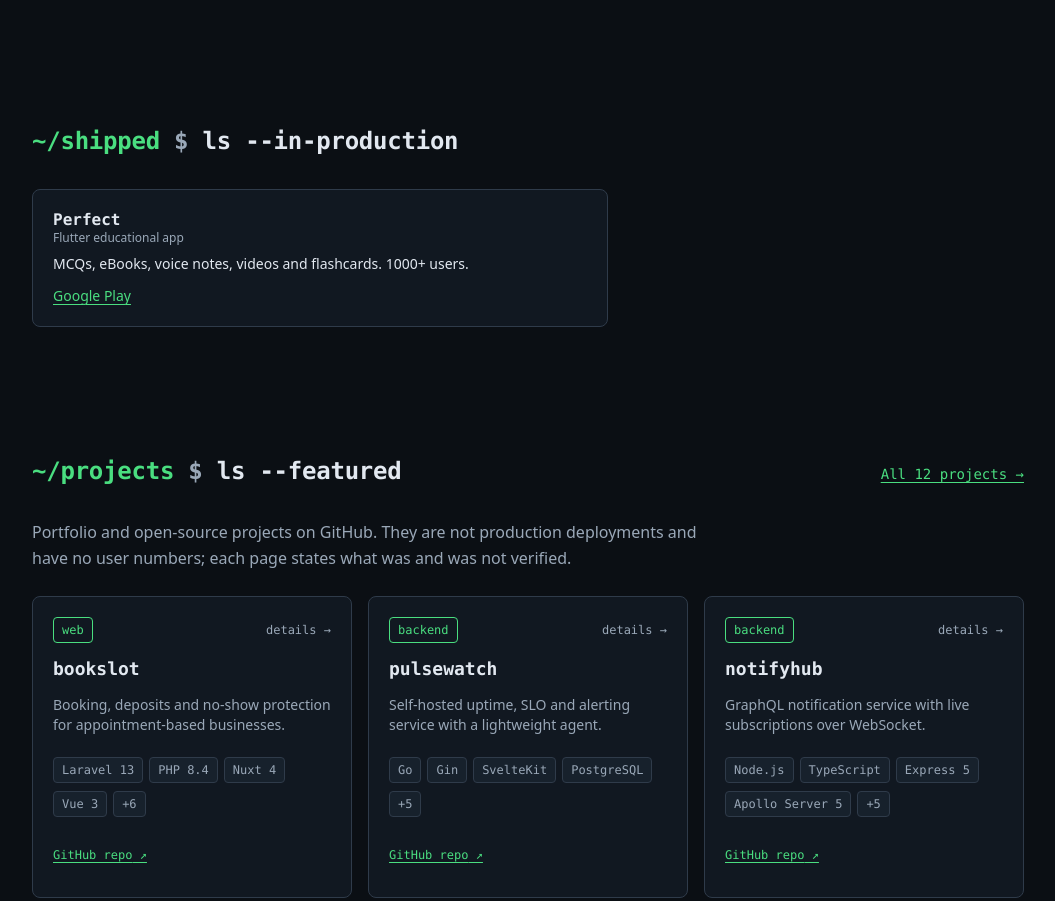
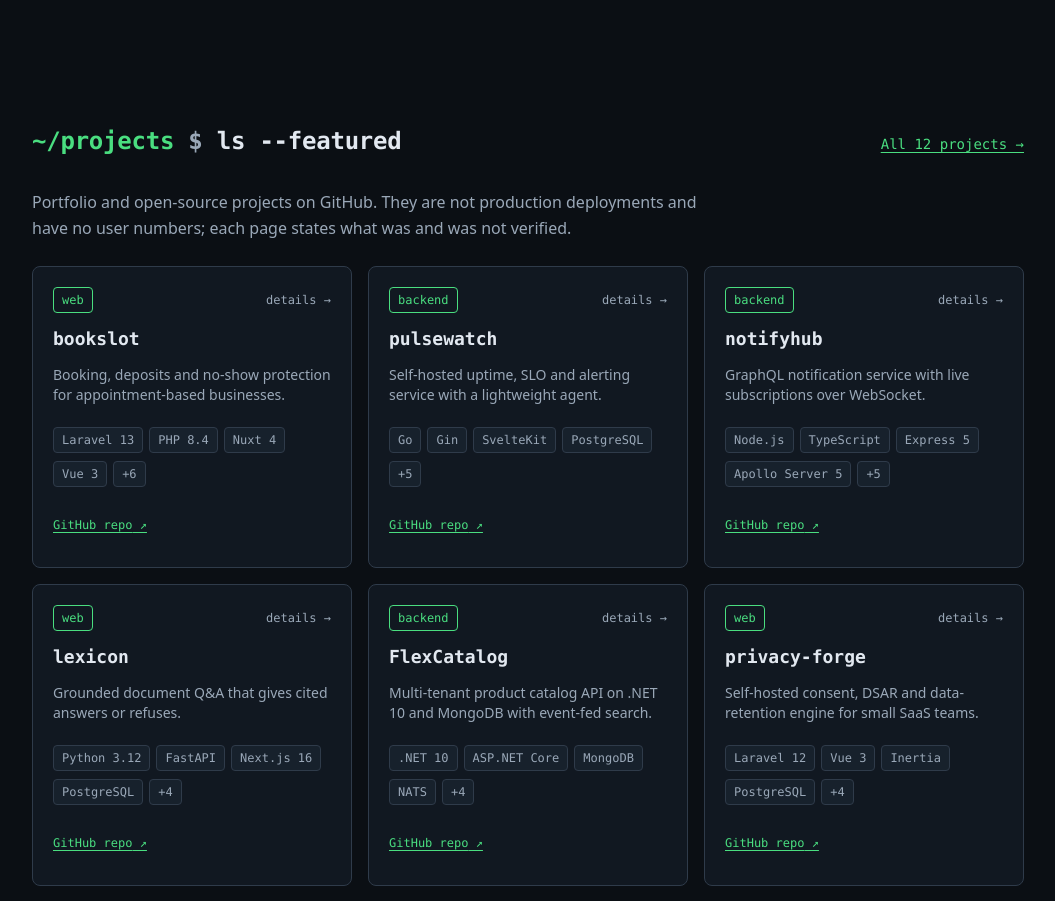
Before and after one commit to yaeouk-rajab/portfolio, an Astro site: page / in a window 1280 px wide. Shown: the part 1225-2126 px from the top of the page, without its empty margins (112-1167 px from the left). Built offline with nearby package versions, Linux system fonts and the light colour scheme; Astro itself is replaced by a stand-in of ours.

Commit message:
Remove Shipped work (Perfect) from the home page; keep it on /resume only
Co-Authored-By: Claude Sonnet 5 <noreply@anthropic.com>
Claude-Session: https://claude.ai/code/session_01ViDCRgL6jjnNKUYLxeWCqq

```diff
--- a/src/pages/index.astro
+++ b/src/pages/index.astro
@@ -72,26 +72,6 @@ const github = site.social.find((s) => s.label === 'GitHub');
     </div>
   </Section>
 
-  <!-- Shipped work -->
-  <Section id="shipped" path="~/shipped" command="ls --in-production">
-    <ul class="grid gap-4 md:max-w-xl">
-      {site.shippedWork.map((w) => (
-        <li class="rounded-lg border border-line bg-surface p-5">
-          <h3 class="font-mono font-semibold">{w.name}</h3>
-          <p class="text-xs text-muted">{w.kind}</p>
-          <p class="mt-2 text-sm">{w.text}</p>
-          {w.url && (
-            <p class="mt-3 text-sm">
-              <a class="link" href={w.url} rel="noopener" target="_blank">
-                {w.linkLabel}<span class="sr-only"> (opens in a new tab)</span>
-              </a>
-            </p>
-          )}
-        </li>
-      ))}
-    </ul>
-  </Section>
-
   <!-- Featured projects -->
   <Section id="projects" path="~/projects" command="ls --featured">
     <a slot="action" href="/projects" class="link font-mono text-sm">All {projects.length} projects &rarr;</a>
```
